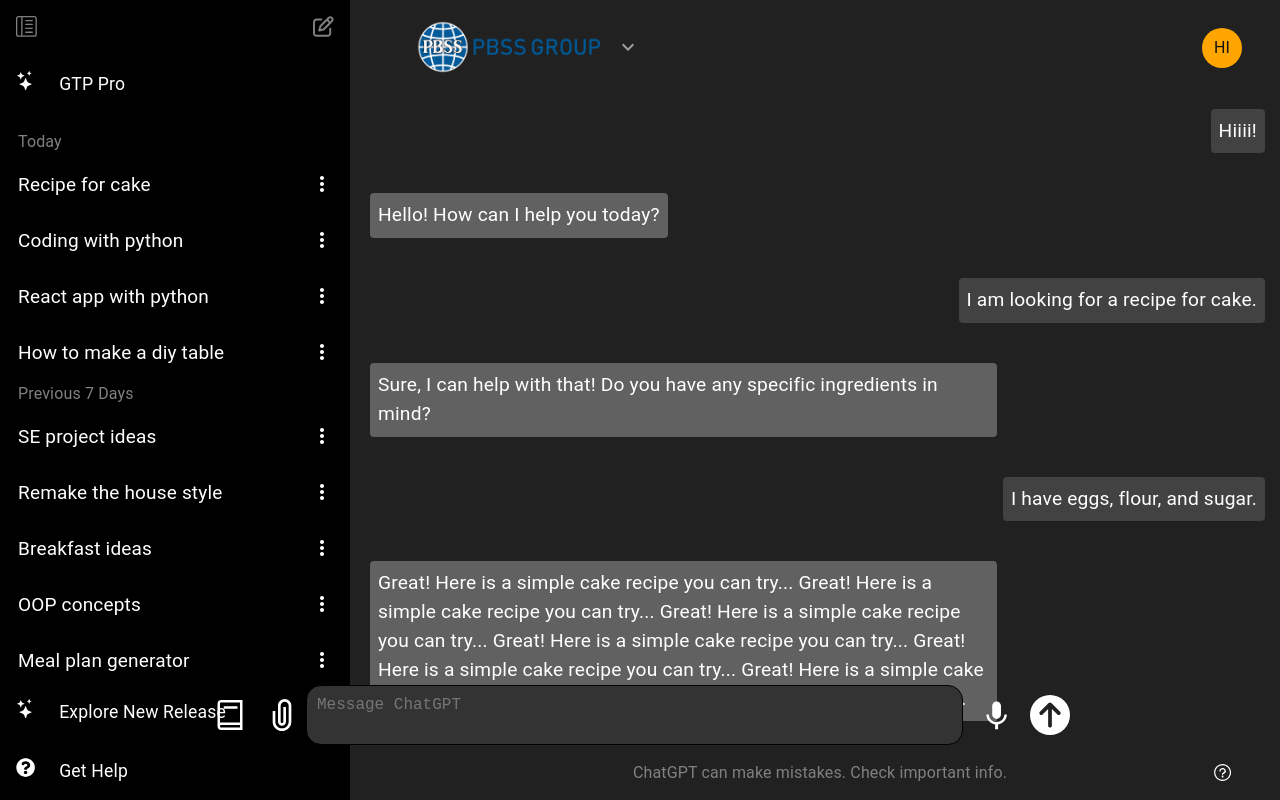
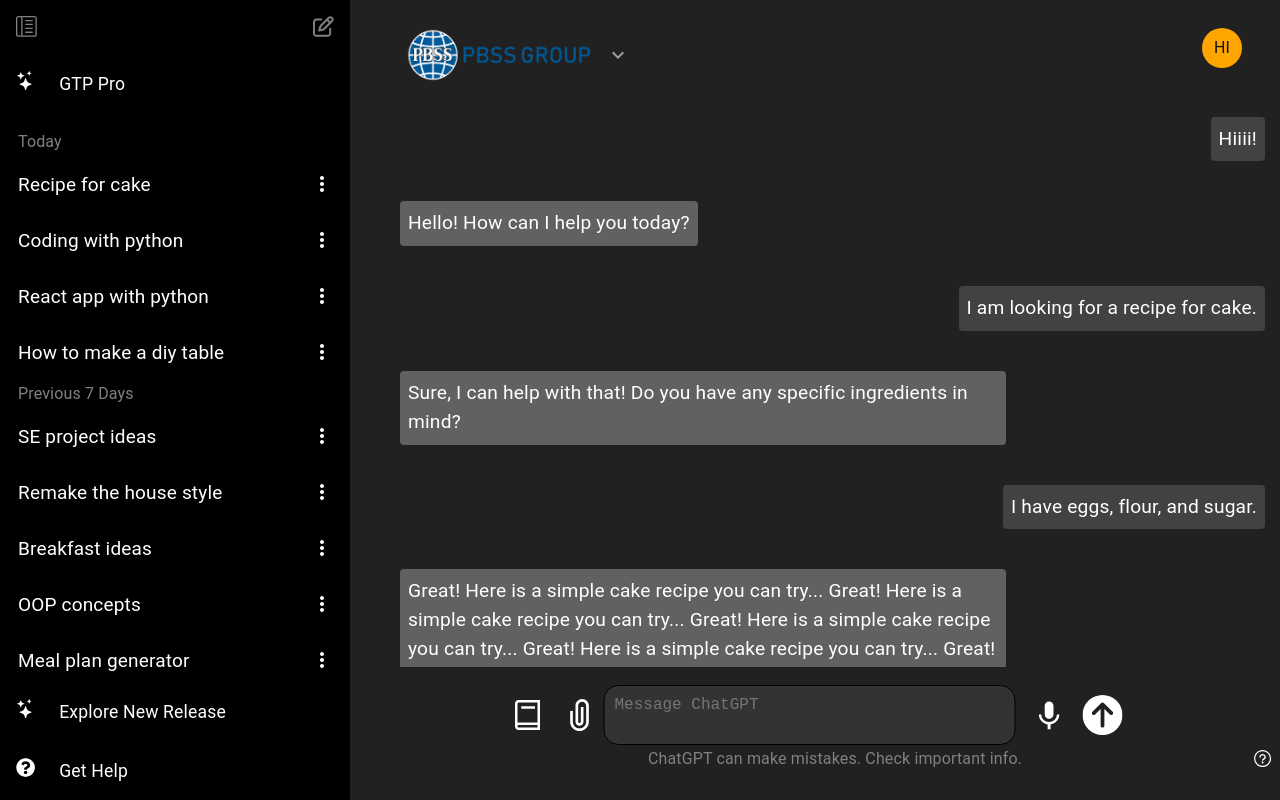
Before and after one commit to Hiru1003/chatgpt-ui, a React (Create React App) app: page /DummyChat in a window 1280 px wide. Built offline with nearby package versions, Linux system fonts and the light colour scheme.

Commit message:
feat: text feild and scrolling done

```diff
--- a/src/components/DummyChat.js
+++ b/src/components/DummyChat.js
@@ -1,4 +1,4 @@
-import React, { useState, useRef } from 'react';
+import React, { useState } from 'react';
 import { Box, Typography, IconButton } from '@mui/material';
 import { MdContentCopy } from "react-icons/md";
 import { BiDislike, BiLike } from "react-icons/bi";
@@ -30,16 +30,27 @@
     <Box
       sx={{
         height: '100vh',
+        pl: { xs: 2, sm: 5 },
+        pr: { xs: 2, sm: 0 },
+        pt: 1,
+        pb: 3,
+        flexGrow: 1,
         display: 'flex',
         flexDirection: 'column',
+        justifyContent: 'space-between',
         bgcolor: 'grey.900',
+        position: 'relative',
+        overflowX: 'hidden',
         paddingLeft: '10px',
+        paddingRight: '10px',
       }}
     >
-      <Box sx={{ padding: '10px 0', pl: { xs: 2, sm: 5 }, pr: { xs: 2, sm: 5 }, bgcolor: 'grey.900' }}>
+      {/* Header */}
+      <Box sx={{ padding: '10px 0', bgcolor: 'grey.900' }}>
         <ChatgptDropdownHeader/>
       </Box>
 
+      {/* Messages Container */}
       <Box
         sx={{
           flexGrow: 1,
@@ -48,8 +59,9 @@
           paddingLeft: '10px',
           paddingRight: '15px',
           paddingTop: '15px',
-          paddingBottom: '40px',
+          paddingBottom: '30px',
           scrollbarWidth: 'thin',
+          position: 'relative',
         }}
       >
         {messages.map((msg, index) => (
@@ -115,16 +127,21 @@
         ))}
       </Box>
 
+      {/* Footer with TextArea */}
       <Box
         sx={{
-          padding: '10px 0',
-          pl: { xs: 2, sm: 5 },
-          pr: { xs: 2, sm: 5 },
-          bgcolor: 'grey.900'
+          bgcolor: 'grey.900',
         }}
       >
-        <TextAreaTemplete/>
+        <Box
+          sx={{
+            marginTop: '50px',
+          }}
+        >
+          <TextAreaTemplete/>
+        </Box>
       </Box>
+
     </Box>
   );
 };
--- a/src/components/MainPage.js
+++ b/src/components/MainPage.js
@@ -47,8 +47,8 @@
   return (
     <Box sx={{
       height: '100vh',
-      pl: { xs: 2, sm: 10 },
-      pr: { xs: 2, sm: 10 },
+        pl: { xs: 2, sm: 5 },
+        pr: { xs: 2, sm: 0 },
         pt: 1,
         pb: 3,
         flexGrow: 1,
@@ -58,10 +58,14 @@
         bgcolor: 'grey.900',
         position: 'relative',
         overflowX: 'hidden',
+        paddingLeft: '10px',
+        paddingRight: '10px',
     }}>
 
-      {/* Main header */}
-        <ChatgptDropdownHeader />
+      {/* Header */}
+      <Box sx={{ padding: '10px 0', bgcolor: 'grey.900' }}>
+        <ChatgptDropdownHeader/>
+      </Box>
 
       {/* OpenAI Icon */}
       <Box style={{ display: 'flex', justifyContent: 'center', alignItems: 'center' }}>
```
Lines whose indentation alone changed are shown as unchanged.
